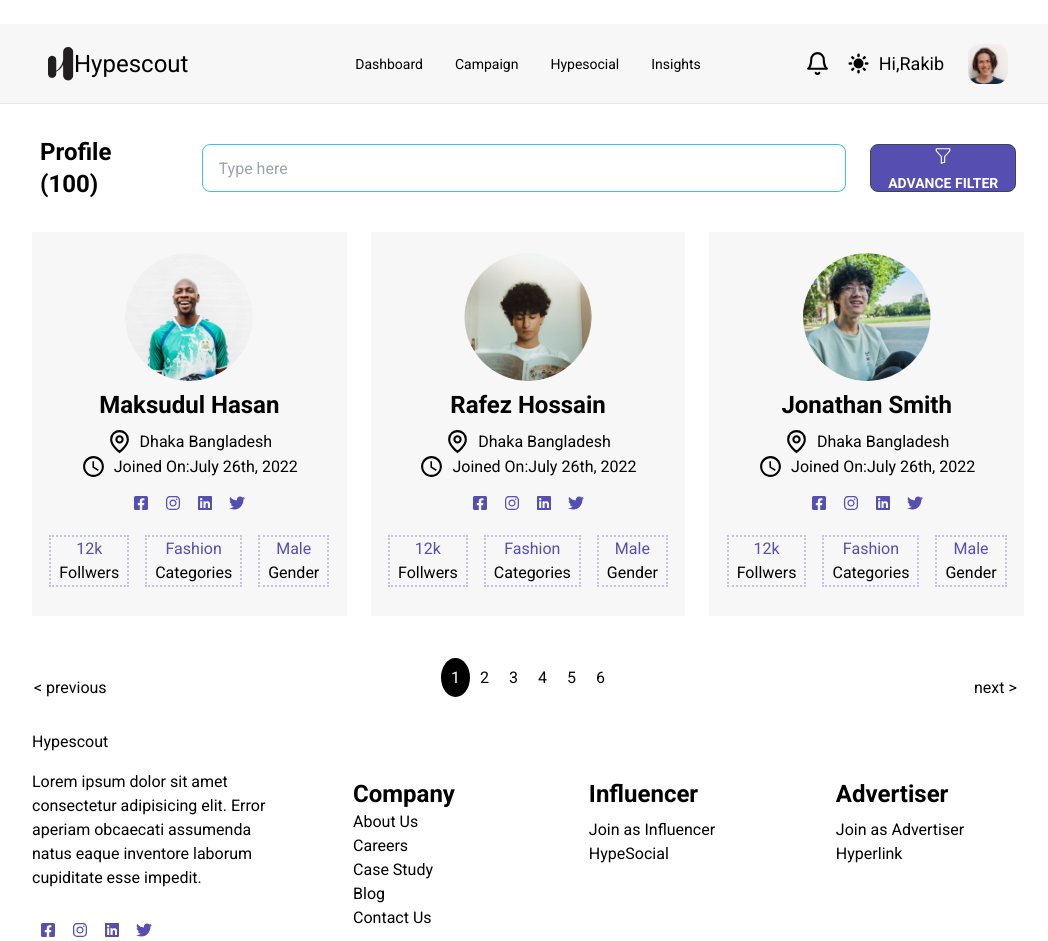
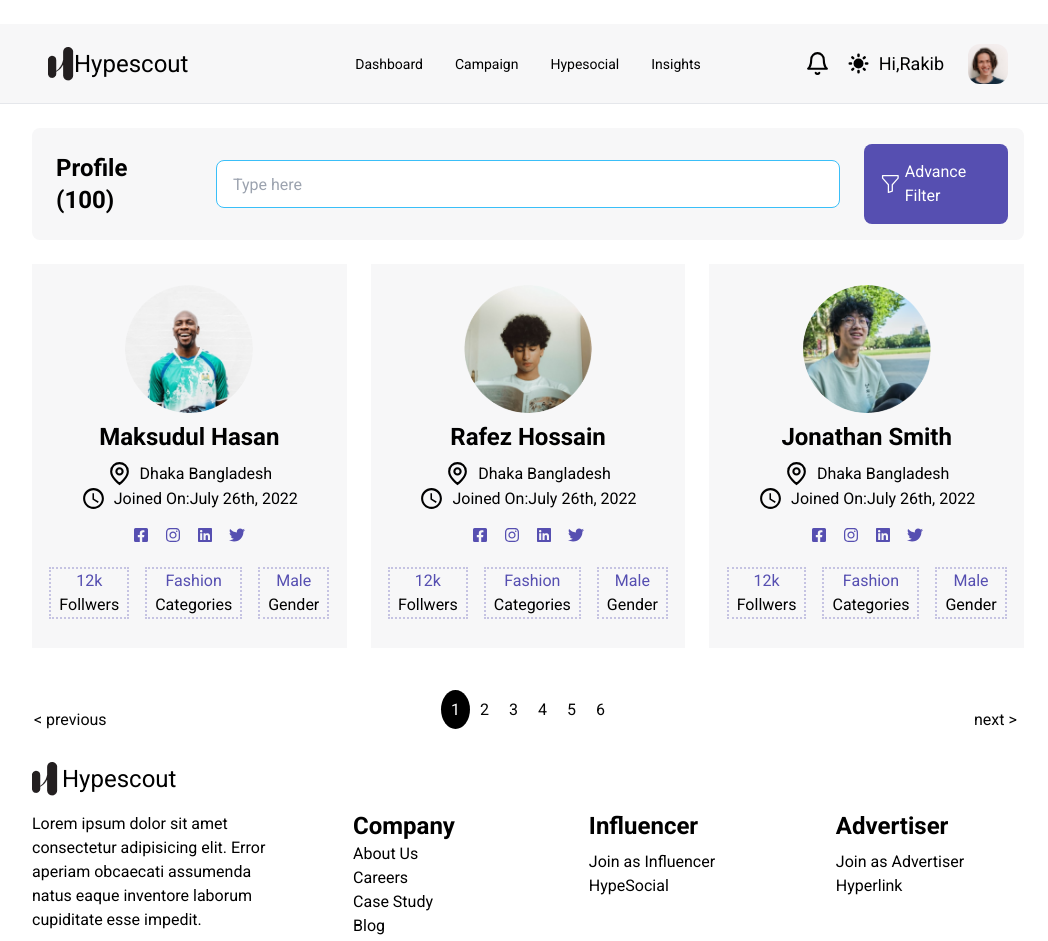
Before and after one commit to LiponRoy/decent-dashboard, a Next.js app: page / in a window 1280 px wide. Shown: the top 941 px of the page, without its empty margins (112-1160 px from the left). Built offline with nearby package versions, Linux system fonts and the light colour scheme.

Commit message:
responcive updated

```diff
--- a/pages/footer.js
+++ b/pages/footer.js
@@ -4,11 +4,29 @@
 
 const Footer = () => {
 	return (
-		<div className='m-6 mx-36'>
-			<div className='grid grid-cols-1 md:grid-cols-2 xl:grid-cols-4 '>
-				<div className='company flex justify-center items-start '>
-					<div className='flex flex-col items-start '>
-						<span>Hypescout</span>
+		<div className='m-6 md:mx-36'>
+			<div className=' md:hidden company flex justify-center items-start '>
+				<div className='flex flex-col items-center md:items-start text-center md:text-left'>
+					<div className='flex justify-center items-center'>
+						<img src='./img/logo.png' alt='no img' srcset='' />
+						<span className='text-[19px] md:text-2xl ml-1'>Hypescout</span>
+					</div>
+					<span className=' my-4'>Lorem ipsum dolor sit amet consectetur adipisicing elit. Error aperiam obcaecati assumenda natus eaque inventore laborum cupiditate esse impedit.</span>
+					<div className='socialLink mt-2 flex justify-between items-center'>
+						<FaFacebookSquare className=' m-2 text-secondaryColor'></FaFacebookSquare>
+						<FaInstagram className=' m-2 text-secondaryColor'></FaInstagram>
+						<FaLinkedin className=' m-2 text-secondaryColor'></FaLinkedin>
+						<FaTwitter className=' m-2 text-secondaryColor'></FaTwitter>
+					</div>
+				</div>
+			</div>
+			<div className='grid grid-cols-2 md:grid-cols-2 xl:grid-cols-4 '>
+				<div className='hidden company md:flex justify-center items-start '>
+					<div className='flex flex-col items-center md:items-start text-center md:text-left'>
+						<div className='flex justify-center items-center'>
+							<img src='./img/logo.png' alt='no img' srcset='' />
+							<span className='text-[19px] md:text-2xl ml-1'>Hypescout</span>
+						</div>
 						<span className=' my-4'>Lorem ipsum dolor sit amet consectetur adipisicing elit. Error aperiam obcaecati assumenda natus eaque inventore laborum cupiditate esse impedit.</span>
 						<div className='socialLink mt-2 flex justify-between items-center'>
 							<FaFacebookSquare className=' m-2 text-secondaryColor'></FaFacebookSquare>
@@ -18,7 +36,7 @@
 						</div>
 					</div>
 				</div>
-				<div className='company flex justify-center items-start  p-12'>
+				<div className='company flex justify-center items-start  p-5  md:p-12'>
 					<div className='flex flex-col items-start '>
 						<span className=' text-2xl font-bold '>Company</span>
 						<span>About Us</span>
@@ -28,14 +46,14 @@
 						<span>Contact Us</span>
 					</div>
 				</div>
-				<div className='company flex justify-center items-start  p-12'>
+				<div className='company flex justify-center items-start  p-5  md:p-12'>
 					<div className='flex flex-col items-start'>
 						<span className=' text-2xl font-bold mb-2'>Influencer</span>
 						<span>Join as Influencer</span>
 						<span>HypeSocial</span>
 					</div>
 				</div>
-				<div className='company flex justify-center items-start  p-12'>
+				<div className='company flex justify-center items-start p-5  md:p-12'>
 					<div className='flex flex-col items-start'>
 						<span className=' text-2xl font-bold mb-2'>Advertiser</span>
 						<span>Join as Advertiser</span>
@@ -46,7 +64,10 @@
 			<div className='flex flex-col md:flex-row  justify-between items-center '>
 				<div className=' flex items-center '>
 					<BiCopyright className='mr-2'></BiCopyright>
-					<span className=' '>Hypescout 2022 All rights reserved</span>
+					<span>
+						{' '}
+						<span className=' font-bold'>Hypescout 2022</span> All rights reserved
+					</span>
 				</div>
 				<span className='pr-2'>Terms and Conditions Privacy Sitemap</span>
 			</div>
--- a/pages/index.js
+++ b/pages/index.js
@@ -3,7 +3,6 @@
 import styles from '../styles/Home.module.css';
 import Footer from './footer';
 import Main from './main';
-import MainTwo from './mainTwo';
 import Navbar from './navbar';
 import SearchField from './searchField';
 
@@ -17,9 +16,9 @@
 			</Head>
 
 			<Navbar></Navbar>
-			{/* <Main></Main> */}
+
 			<SearchField></SearchField>
-			<MainTwo></MainTwo>
+			<Main></Main>
 			<Footer></Footer>
 		</div>
 	);
--- a/pages/main.js
+++ b/pages/main.js
@@ -1,32 +1,40 @@
 import React, { useState } from 'react';
 import data from '../datame.json';
+import styles from '../styles/Home.module.css';
 
 // const [myData, setMydata] = useState(data.slice(0, 50));
 
 import { FaAlignJustify, FaFacebookSquare, FaInstagram, FaLinkedin, FaTwitter } from 'react-icons/fa';
 import { GrLocation } from 'react-icons/gr';
 import { MdOutlineWatchLater } from 'react-icons/md';
-
-//  pagenation logic
-
-// const [myData, setrMydata] = useState(data.slice(0, 50));
-// const [pageNumber, setPageNumber] = useState(0);
-// const userPerPage = 10;
-// const pageVisitade = pageNumber + userPerPage;
-// const displayUser = myData.slice(pageVisitade, pageVisitade + userPerPage);
-
-// end pagenation logic
+import { BiLeftArrowAlt, BiRightArrowAlt } from 'react-icons/bi';
+import ReactPaginate from 'react-paginate';
 
 const Main = () => {
+	//  pagenation logic
+
+	const [myData, setrMydata] = useState(data.slice(0, 30));
+	const [pageNumber, setPageNumber] = useState(0);
+	const userPerPage = 3;
+	const pageVisited = pageNumber * userPerPage;
+	const displayUser = myData.slice(pageVisited, pageVisited + userPerPage);
+
+	const perPageCount = Math.ceil(myData.length, userPerPage);
+
+	const handlePageClick = ({ selected }) => {
+		setPageNumber(selected);
+	};
+
+	// end pagenation logic
 	return (
 		<div>
-			<div className='m-6 mx-36'>
-				<div className='grid grid-cols-1 lg:grid-cols-2 xl:grid-cols-3 gap-6'>
-					{data.map((value, index) => (
-						<div className=' w-full h-96 bg-primaryColor fcc'>
+			<div className='m-2 md:m-6 mx-8 md:mx-36'>
+				<div className='grid grid-cols-1 lg:grid-cols-2 xl:grid-cols-3 gap-2  lg:gap-4 xl:gap-6'>
+					{displayUser.map((value, index) => (
+						<div className='w-full h-96  bg-primaryColor  fcc'>
 							<div class='avatar'>
-								<div class=' w-32 rounded-full '>
-									<img src={value.imge} />
+								<div class=' w-24 lg:w-24 xl:w-32 rounded-full '>
+									<img src={value.img} />
 								</div>
 							</div>
 							<span className=' text-2xl font-bold my-2'>{value.name}</span>
@@ -62,6 +70,10 @@
 					))}
 				</div>
 			</div>
+
+			<div className=' mx-36 pageCounterMe'>
+				<ReactPaginate nextLabel='next >' onPageChange={handlePageClick} breakLabel='...' pageRangeDisplayed={2} marginPagesDisplayed={3} pageCount={perPageCount} previousLabel='< previous' containerClassName={'paginationBttns'} previousLinkClassName={'previousBttn'} nextLinkClassName={'nextBttn'} disabledClassName={'paginationDisabled'} activeClassName={'paginationActive'} />
+			</div>
 		</div>
 	);
 };
--- a/pages/mainTwo.js
+++ /dev/null
@@ -1,81 +0,0 @@
-import React, { useState } from 'react';
-import data from '../datame.json';
-import styles from '../styles/Home.module.css';
-
-// const [myData, setMydata] = useState(data.slice(0, 50));
-
-import { FaAlignJustify, FaFacebookSquare, FaInstagram, FaLinkedin, FaTwitter } from 'react-icons/fa';
-import { GrLocation } from 'react-icons/gr';
-import { MdOutlineWatchLater } from 'react-icons/md';
-import { BiLeftArrowAlt, BiRightArrowAlt } from 'react-icons/bi';
-import ReactPaginate from 'react-paginate';
-
-const MainTwo = () => {
-	//  pagenation logic
-
-	const [myData, setrMydata] = useState(data.slice(0, 30));
-	const [pageNumber, setPageNumber] = useState(0);
-	const userPerPage = 3;
-	const pageVisited = pageNumber * userPerPage;
-	const displayUser = myData.slice(pageVisited, pageVisited + userPerPage);
-
-	const perPageCount = Math.ceil(myData.length, userPerPage);
-
-	const handlePageClick = ({ selected }) => {
-		setPageNumber(selected);
-	};
-
-	// end pagenation logic
-	return (
-		<div>
-			<div className='m-2 md:m-6 mx-8 md:mx-36'>
-				<div className='grid grid-cols-1 lg:grid-cols-2 xl:grid-cols-3 gap-2  lg:gap-4 xl:gap-6'>
-					{displayUser.map((value, index) => (
-						<div className='w-full h-96 bg-primaryColor fcc'>
-							<div class='avatar'>
-								<div class=' w-24 lg:w-24 xl:w-32 rounded-full '>
-									<img src={value.img} />
-								</div>
-							</div>
-							<span className=' text-2xl font-bold my-2'>{value.name}</span>
-							<div className=' flex flex-row items-center'>
-								<GrLocation className=' mr-2' size={25}></GrLocation>
-								<span>{value.location}</span>
-							</div>
-							<div className=' flex flex-row items-center'>
-								<MdOutlineWatchLater className=' mr-2' size={25}></MdOutlineWatchLater>
-								<span>{value.joined}</span>
-							</div>
-							<div className='socialLink mt-2 flex justify-between items-center'>
-								<FaFacebookSquare className=' m-2 text-secondaryColor'></FaFacebookSquare>
-								<FaInstagram className=' m-2 text-secondaryColor'></FaInstagram>
-								<FaLinkedin className=' m-2 text-secondaryColor'></FaLinkedin>
-								<FaTwitter className=' m-2 text-secondaryColor'></FaTwitter>
-							</div>
-							<div className='bottomPart mt-2 flex justify-between items-center'>
-								<div className='rightSide m-2 px-2 flex flex-col items-center border-2 border-opacity-30 border-secondaryColor border-dotted'>
-									<span className=' text-secondaryColor'>12k</span>
-									<span>Follwers</span>
-								</div>
-								<div className='rightSide m-2 px-2 flex flex-col items-center border-2 border-opacity-30 border-secondaryColor border-dotted'>
-									<span className=' text-secondaryColor'>Fashion</span>
-									<span>Categories</span>
-								</div>
-								<div className='rightSide m-2 px-2 flex flex-col items-center border-2 border-opacity-30 border-secondaryColor border-dotted'>
-									<span className=' text-secondaryColor'>Male</span>
-									<span>Gender</span>
-								</div>
-							</div>
-						</div>
-					))}
-				</div>
-			</div>
-
-			<div className=' mx-36 pageCounterMe'>
-				<ReactPaginate nextLabel='next >' onPageChange={handlePageClick} breakLabel='...' pageRangeDisplayed={2} marginPagesDisplayed={3} pageCount={perPageCount} previousLabel='< previous' containerClassName={'paginationBttns'} previousLinkClassName={'previousBttn'} nextLinkClassName={'nextBttn'} disabledClassName={'paginationDisabled'} activeClassName={'paginationActive'} />
-			</div>
-		</div>
-	);
-};
-
-export default MainTwo;
--- a/pages/navbar.js
+++ b/pages/navbar.js
@@ -25,7 +25,7 @@
 	}, []);
 	return (
 		<div>
-			<div className={shadowMe ? ' w-full h-20 shadow-lg shadow-gray-900 bg-primaryColor text-black border-b-[1px] border-t-orange-700 z-[100]' : 'w-full h-20  bg-primaryColor text-black border-b-[1px] border-t-orange-700 z-[100]'}>
+			<div className={shadowMe ? ' w-full h-20 shadow-lg shadow-gray-900 dark:bg-slate-800 bg-primaryColor text-black border-b-[1px] border-t-orange-700 z-[100]' : 'w-full h-20  bg-primaryColor text-black border-b-[1px] border-t-orange-700 z-[100]'}>
 				<div className='m-2 md:m-6 md:mx-36 h-full'>
 					<div className='h-full w-full flex justify-between  px-4'>
 						<div className='h-full flex justify-start items-center flex-1 '>
@@ -67,7 +67,7 @@
 						</div>
 					</div>
 					{/* // sidebar */}
-					<div className={sideBar ? 'md:hidden absolute left-0 top-[5rem] w-full h-screen bg-slate-700   ease-in duration-300 z-40 fcc' : 'fixed left-[-25%] top-[70px] w-[25%] h-screen bg-slate-700 ease-in duration-300 z-40 fcc'}>
+					<div className={sideBar ? 'md:hidden absolute left-0 top-[5rem] w-full h-[50%] bg-secondaryColor   ease-in duration-300 z-40 fcc' : 'fixed left-[-25%] top-[70px] w-[25%] h-[50%] bg-secondaryColor  ease-in duration-300 z-40 fcc'}>
 						<Link href='/#heading'>
 							<span onClick={sideMe} className=' cursor-pointer text-white text-2xl'>
 								Dashboard
--- a/pages/searchField.js
+++ b/pages/searchField.js
@@ -2,20 +2,19 @@
 import { BsFunnel } from 'react-icons/bs';
 const SearchField = () => {
 	return (
-		<div className='m-6 mx-36 text-white'>
-			<div className='flex flex-col md:flex-row  justify-between items-center '>
+		<div className='m-6 mx-8 md:mx-36 text-white'>
+			<div className='flex flex-col md:flex-row  justify-between items-center bg-primaryColor p-4 rounded-lg'>
 				<div className='left  flex-1 text-2xl font-bold text-black m-2'>
-					<span className=' text-sm md:text-2xl md:mr-6'>Profile (100)</span>
+					<span className=' text-2xl md:mr-6'>Profile (100)</span>
 				</div>
 				<div className='middle w-[100%] md:w-[65%] flex-4  m-2'>
 					<input type='text' placeholder='Type here' class='input input-bordered input-info w-full ' />
 				</div>
-				<div className='right  flex-1 md:ml-4 m-2'>
-					<button class=' btn  bg-secondaryColor md:gap-2 flex '>
-						<BsFunnel size={18}></BsFunnel>
-						{/* <span className='text-sm'></span> */}
+				<div className='right  flex-1 md:ml-4'>
+					<div className=' bg-secondaryColor flex justify-center items-center p-4 rounded-lg cursor-pointer'>
+						<BsFunnel className='text-2xl mr-1'></BsFunnel>
 						Advance Filter
-					</button>
+					</div>
 				</div>
 			</div>
 		</div>
--- a/styles/globals.css
+++ b/styles/globals.css
@@ -110,3 +110,20 @@
   position: absolute;
   right: -90px;
 }
+
+@media (max-width:767px){
+  .paginationBttns a {
+      color: #b00606;
+
+    }
+        .previousBttn {
+          display: none;
+
+        }
+
+        .nextBttn {
+        display: none;
+
+        }
+
+}
--- a/tailwind.config.js
+++ b/tailwind.config.js
@@ -1,7 +1,7 @@
 /** @type {import('tailwindcss').Config} */
 module.exports = {
 	content: ['./pages/**/*.{js,ts,jsx,tsx}', './components/**/*.{js,ts,jsx,tsx}'],
-	darkMode: 'media',
+	darkMode: 'class',
 	theme: {
 		extend: {
 			colors: {
```
Also changed, not shown: pages/getInitialTheme.js (added, +34 -0 lines), pages/toggle.js (added, +9 -0 lines).
